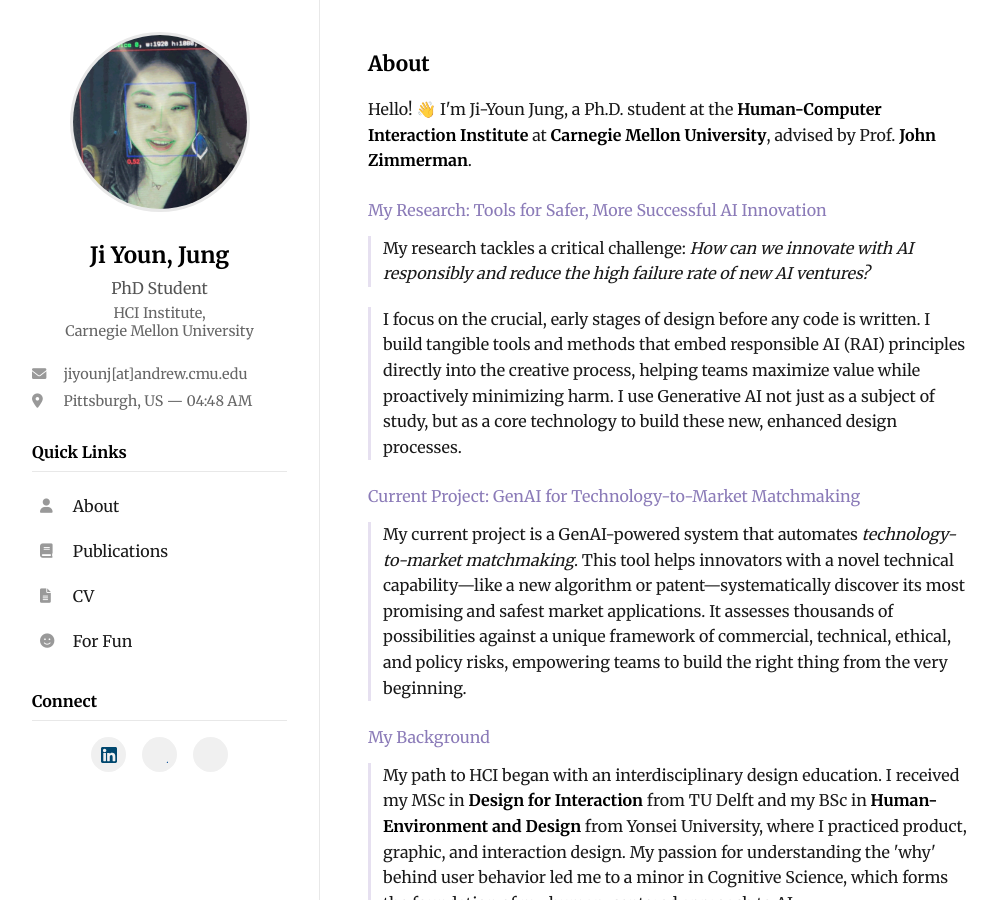
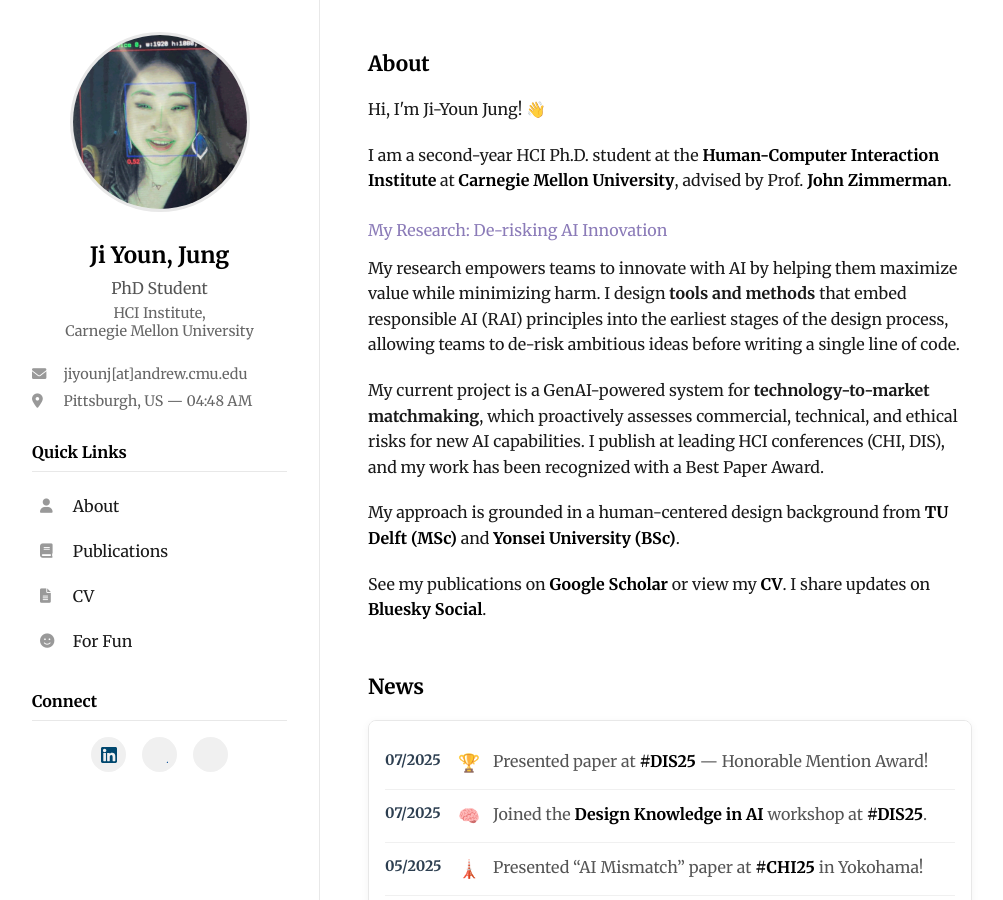
Before and after one commit to jiyoun-jung/jiyounjung, a Jekyll site: the page built from index.html, in a window 1280 px wide and 900 px high. Shown: the whole window, without its empty margins (40-1043 px from the left). Built offline with Jekyll 4.4.1, drawn with Linux system fonts in a browser that asks for light colours; some web fonts are replaced; some of the changed text lies outside the part shown.

Commit message:
index change

```diff
--- a/_layouts/default.html
+++ b/_layouts/default.html
@@ -15,7 +15,7 @@
 
   <footer class="site-footer">
     <div class="footer-content">
-      <p>Last updated: {{ site.time | date: "%B %Y" }}</p>
+      <p>Last updated: August 2025</p>
     </div>
   </footer>
 
--- a/index.html
+++ b/index.html
@@ -4,24 +4,18 @@
 ---
 <section class="content-section">
     <h2>About</h2>
+    <p>Hi, I'm Ji-Youn Jung! 👋</p>
 
-    <p>Hello! 👋 I'm Ji-Youn Jung, a Ph.D. student at the <a href="https://hcii.cmu.edu/" target="_blank" rel="noopener noreferrer">Human-Computer Interaction Institute</a> at <a href="https://www.cmu.edu/" target="_blank" rel="noopener noreferrer">Carnegie Mellon University</a>, advised by Prof. <a href="https://hcii.cmu.edu/people/john-zimmerman" target="_blank" rel="noopener noreferrer">John Zimmerman</a>.</p>
+    <p>I am a second-year HCI Ph.D. student at the <a href="https://hcii.cmu.edu/" target="_blank" rel="noopener noreferrer">Human-Computer Interaction Institute</a> at <a href="https://www.cmu.edu/" target="_blank" rel="noopener noreferrer">Carnegie Mellon University</a>, advised by Prof. <a href="https://hcii.cmu.edu/people/john-zimmerman" target="_blank" rel="noopener noreferrer">John Zimmerman</a>.</p>
 
-    <h4>My Research: Tools for Safer, More Successful AI Innovation</h4>
+    <h4>My Research: De-risking AI Innovation</h4>
+    <p>My research empowers teams to innovate with AI by helping them maximize value while minimizing harm. I design <strong>tools and methods</strong> that embed responsible AI (RAI) principles into the earliest stages of the design process, allowing teams to de-risk ambitious ideas before writing a single line of code.</p>
 
-    <p class="accent-paragraph">My research tackles a critical challenge: <em>How can we innovate with AI responsibly and reduce the high failure rate of new AI ventures?</em> </p>
+    <p>My current project is a GenAI-powered system for <strong>technology-to-market matchmaking</strong>, which proactively assesses commercial, technical, and ethical risks for new AI capabilities. I publish at leading HCI conferences (CHI, DIS), and my work has been recognized with a Best Paper Award.</p>
 
-    <p class="accent-paragraph">I focus on the crucial, early stages of design before any code is written. I build tangible tools and methods that embed responsible AI (RAI) principles directly into the creative process, helping teams maximize value while proactively minimizing harm. I use Generative AI not just as a subject of study, but as a core technology to build these new, enhanced design processes.</p>
+    <p>My approach is grounded in a human-centered design background from <a href="https://www.tudelft.nl/en/education/programmes/masters/dfi/msc-design-for-interaction" target="_blank" rel="noopener noreferrer">TU Delft (MSc)</a> and <a href="https://yonsei.elsevierpure.com/en/organisations/department-of-integrated-design" target="_blank" rel="noopener noreferrer">Yonsei University (BSc)</a>.</p>
 
-    <h4>Current Project: GenAI for Technology-to-Market Matchmaking</h4>
-
-    <p class="accent-paragraph">My current project is a GenAI-powered system that automates <em>technology-to-market matchmaking</em>. This tool helps innovators with a novel technical capability—like a new algorithm or patent—systematically discover its most promising and safest market applications. It assesses thousands of possibilities against a unique framework of commercial, technical, ethical, and policy risks, empowering teams to build the right thing from the very beginning.</p>
-
-    <h4>My Background</h4>
-
-    <p class="accent-paragraph">My path to HCI began with an interdisciplinary design education. I received my MSc in <a href="https://www.tudelft.nl/en/education/programmes/masters/dfi/msc-design-for-interaction" target="_blank" rel="noopener noreferrer">Design for Interaction</a> from TU Delft and my BSc in <a href="https://yonsei.elsevierpure.com/en/organisations/department-of-integrated-design" target="_blank" rel="noopener noreferrer">Human-Environment and Design</a> from Yonsei University, where I practiced product, graphic, and interaction design. My passion for understanding the 'why' behind user behavior led me to a minor in Cognitive Science, which forms the foundation of my human-centered approach to AI.</p>
-
-    <p>You can find a full list of my work on my <a href="https://scholar.google.com/citations?user=_FPdtQ8AAAAJ&hl=en&inst=3203679203499159833" target="_blank" rel="noopener noreferrer">Google Scholar</a> and see my detailed experience in my <a href="https://jiyoun-jung.github.io/jiyounjung/contents/cv.pdf" target="_blank" rel="noopener noreferrer" class="cv-link">CV</a>. I share more frequent updates on <a href="https://bsky.app/profile/jiyounjung.bsky.social" target="_blank" rel="noopener noreferrer">Bluesky Social</a>.</p>
+    <p>See my publications on <a href="https://scholar.google.com/citations?user=_FPdtQ8AAAAJ&hl=en&inst=3203679203499159833" target="_blank" rel="noopener noreferrer">Google Scholar</a> or view my <a href="https://jiyoun-jung.github.io/jiyounjung/contents/cv.pdf" target="_blank" rel="noopener noreferrer" class="cv-link">CV</a>. I share updates on <a href="https://bsky.app/profile/jiyounjung.bsky.social" target="_blank" rel="noopener noreferrer">Bluesky Social</a>.</p>
 </section>
 
 
```
